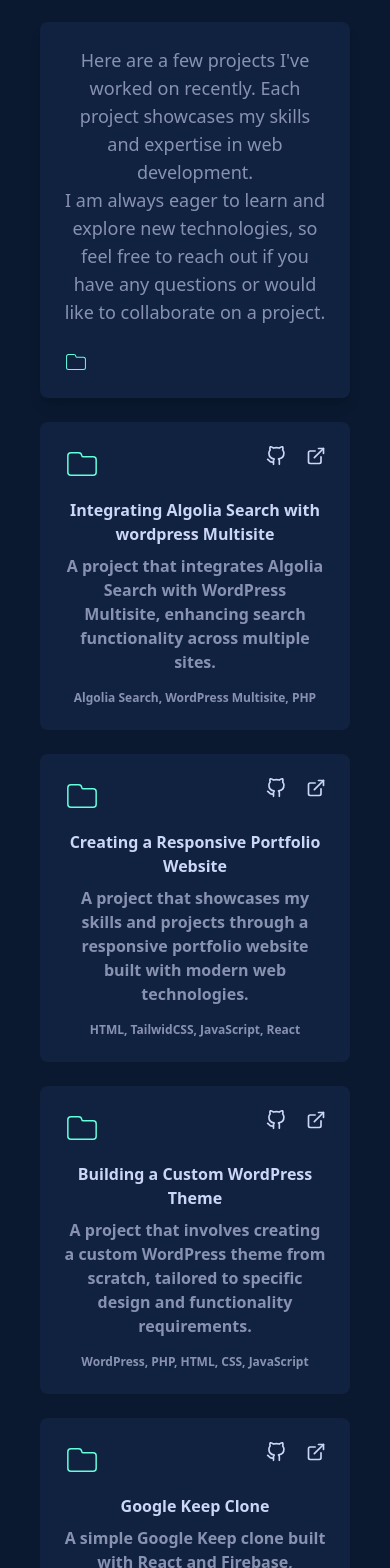
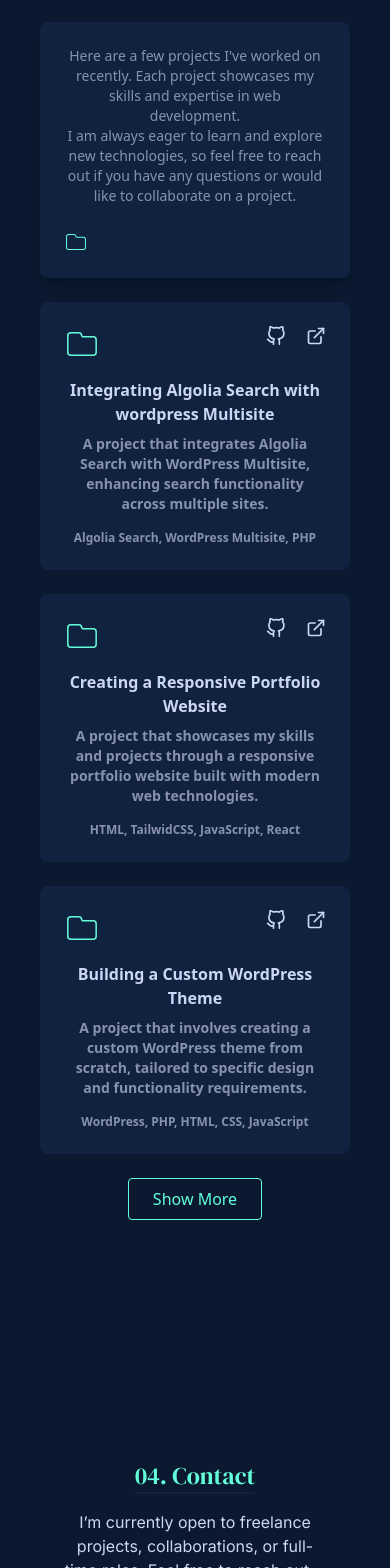
Before and after one commit to Khaddy06/my-portfolio, a React (Vite) app: page / in a window 390 px wide. Shown: the part 3080-4648 px from the top of the page. Built offline with nearby package versions, Linux system fonts and the light colour scheme.

Commit message:
corrections

```diff
--- a/src/pages/work.tsx
+++ b/src/pages/work.tsx
@@ -23,11 +23,11 @@ const Cards = [
       "A project that involves creating a custom WordPress theme from scratch, tailored to specific design and functionality requirements.",
     links: "WordPress, PHP, HTML, CSS, JavaScript",
   },
-  {
-    title: "Google Keep Clone",
-    description:"A simple Google Keep clone built with React and Firebase, allowing users to create, edit, and delete notes.",
-    links: "Vue, Firebase",
-  },
+  // {
+  //   title: "Google Keep Clone",
+  //   description:"A simple Google Keep clone built with React and Firebase, allowing users to create, edit, and delete notes.",
+  //   links: "Vue, Firebase",
+  // },
 
 ]
 const Cards2 = [
@@ -91,12 +91,13 @@ function Work() {
         <p className="border border-b border-[#112240] w-sm  mb-6 hidden md:block"></p>
       </div>
       <div className="bg-[#112240] p-6 rounded-lg shadow-lg hover:shadow-xl transition-shadow duration-300">
-        <p className="text-[#8892b0] mb-6 text-lg">
+        <p className="text-[#8892b0] mb-6 text-lg md:text-lg text-sm font-medium">
           Here are a few projects I've worked on recently. Each project
           showcases my skills and expertise in web development.
-          <br /> I am always eager to learn and explore new technologies, so
+          <p > I am always eager to learn and explore new technologies, so
           feel free to reach out if you have any questions or would like to
           collaborate on a project.
+          </p>
         </p>
         <CiFolderOn className="text-[#64ffda] text-2xl" />
       </div>
@@ -125,7 +126,7 @@ function Work() {
               <h3 className="md:text-xl text-base font-bold text-[#ccd6f6] hover:text-[#64ffda] mb-2">
                 {card.title}
               </h3>
-              <p className="text-[#8892b0] text-base  mb-4 font-semibold">
+              <p className="text-[#8892b0] md:text-base text-sm mb-4 font-semibold">
                 {card.description}
               </p>
             </div>
@@ -156,10 +157,10 @@ function Work() {
                   />
                 </div>
               </div>
-              <h3 className="text-xl font-bold text-[#ccd6f6] hover:text-[#64ffda] mb-2">
+              <h3 className="md:text-xl text-base font-bold text-[#ccd6f6] hover:text-[#64ffda] mb-2">
                 {card.title}
               </h3>
-              <p className="text-[#8892b0] mb-4 font-semibold">
+              <p className="text-[#8892b0] md:text-base text-sm mb-4 font-semibold">
                 {card.description}
               </p>
             </div>
```
